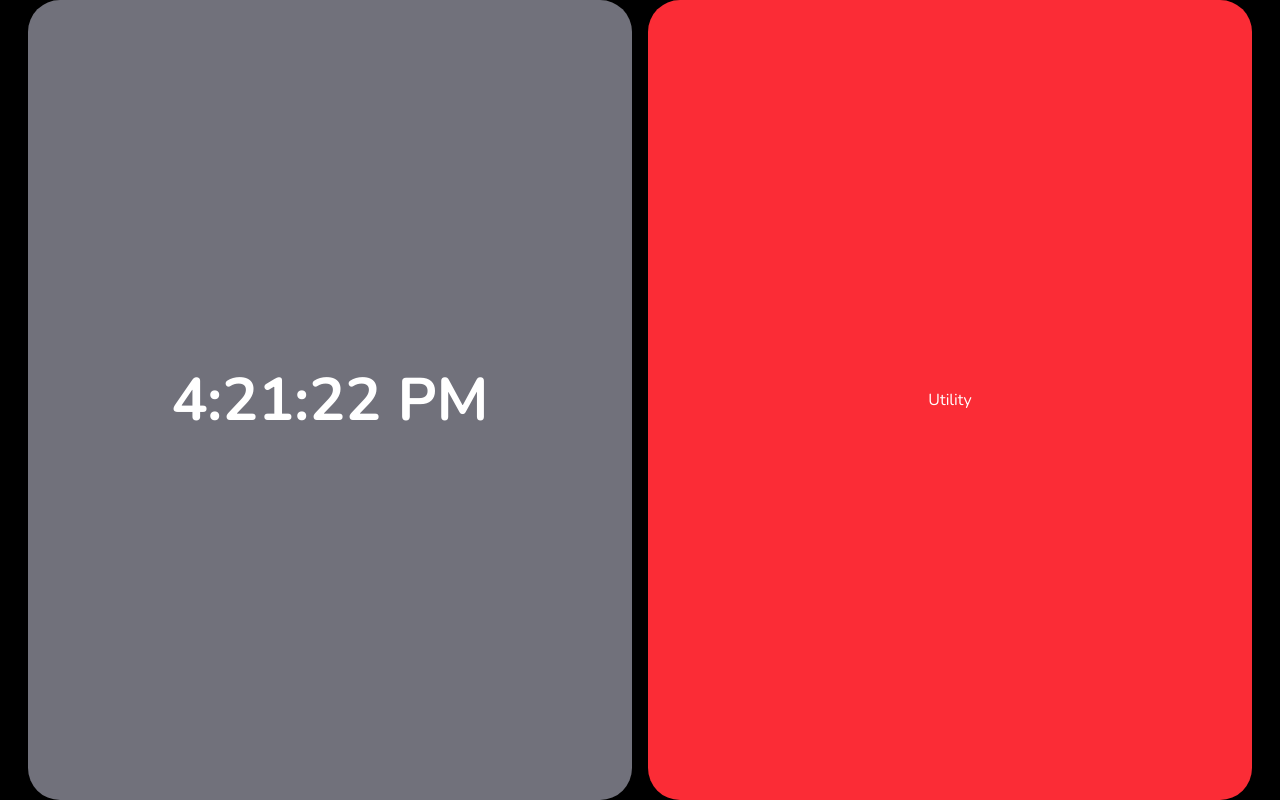
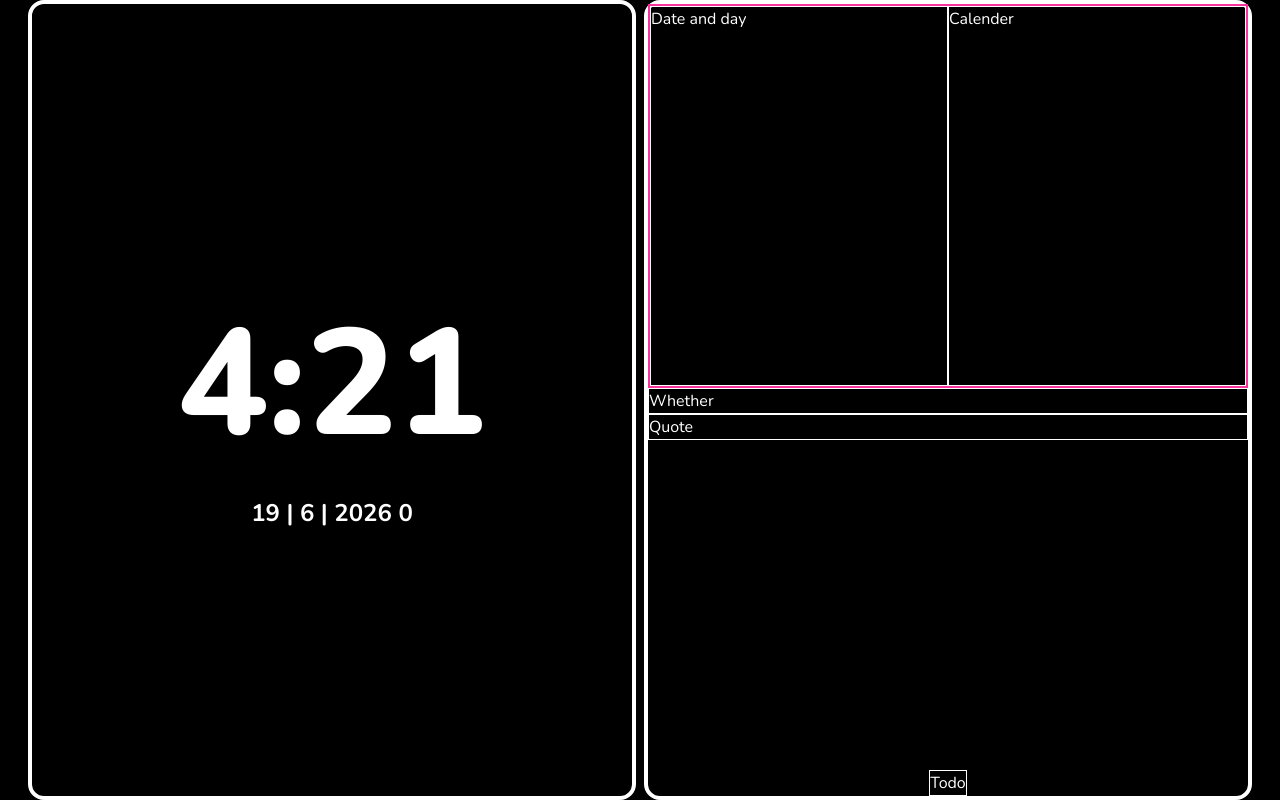
Before and after one commit to Sagarshetty9/Desk-dashboard, a React (Vite) app: page / in a window 1280 px wide. Built offline with nearby package versions, Linux system fonts and the light colour scheme.

Commit message:
Completed Clock

```diff
--- a/src/App.tsx
+++ b/src/App.tsx
@@ -4,7 +4,7 @@ import Utility from "./section/Utility";
 const App = () => {
   return (
     <>
-       <div className="grid grid-cols-2 bg-black gap-4 px-7">
+       <div className="grid grid-cols-2 bg-black gap-2 px-7">
         <Clock/>
         <Utility/>
        </div>
--- a/src/index.css
+++ b/src/index.css
@@ -1,4 +1,6 @@
 @import "tailwindcss";
+
+
 
 body {
   font-family: "Nunito", sans-serif;
--- a/src/section/Clock.tsx
+++ b/src/section/Clock.tsx
@@ -1,7 +1,6 @@
 import { useState, useEffect } from "react";
 
 const Clock = () => {
-
   const [currentTime, setCurrentTime] = useState(new Date());
 
   useEffect(() => {
@@ -12,14 +11,24 @@ const Clock = () => {
     return () => clearInterval(interval);
   }, []);
 
+  const hours = currentTime.getHours() % 12 || 12;
+  const minutes = currentTime.getMinutes().toString().padStart(2, "0");
+  // const amPm = currentTime.getHours() >= 12 ? "PM" : "AM";
 
   return (
-    <section className="bg-zinc-500 w-auto rounded-4xl ">
-      <div className="h-screen w-auto rounded-2xl flex justify-center align-center items-center font-bold text-6xl">
-          {currentTime.toLocaleTimeString()}
+
+      <section className="h-screen w-auto rounded-2xl border-4 border-white flex justify-center flex-col items-center">
+
+        <div className="    ">
+          <span className="text-[150px] font-extrabold">{hours}:{minutes}</span>
         </div>
+
+        <div className="   ">
+          <span className="font-bold text-2xl"> {currentTime.getDate()} | {currentTime.getMonth()} | {currentTime.getFullYear()} {currentTime.getDay()}</span>
+        </div>
+
       </section>
-  );
-};
+
+)};
 
 export default Clock;
--- a/src/section/Utility.tsx
+++ b/src/section/Utility.tsx
@@ -1,9 +1,27 @@
 const Utility = () => {
+
+
+
+
+
+
+
   return (
-    <section className="bg-red-500 w-auto rounded-4xl ">
-      <div className=" h-screen w-auto rounded-2xl flex justify-center align-center items-center">
-        Utility
-        </div>
+    <section className="h-screen w-auto rounded-2xl border-4 border-white flex justify-center flex-col items-center">
+
+      <div className="border-2 border-pink-500 grid w-full grid-cols-2 h-full">
+        <div className="border">Date and day</div>
+
+        <div className="border">Calender</div>
+      </div>
+
+      <div className="flex h-full w-full flex-col">
+        <div className=" border">Whether</div>
+
+      <div className=" border">Quote</div>
+      </div>
+
+      <div className=" border">Todo</div>
     </section>
   );
 };
```
Also changed, not shown: src/components/Date.jsx (added). Lines whose indentation alone changed are shown as unchanged.
